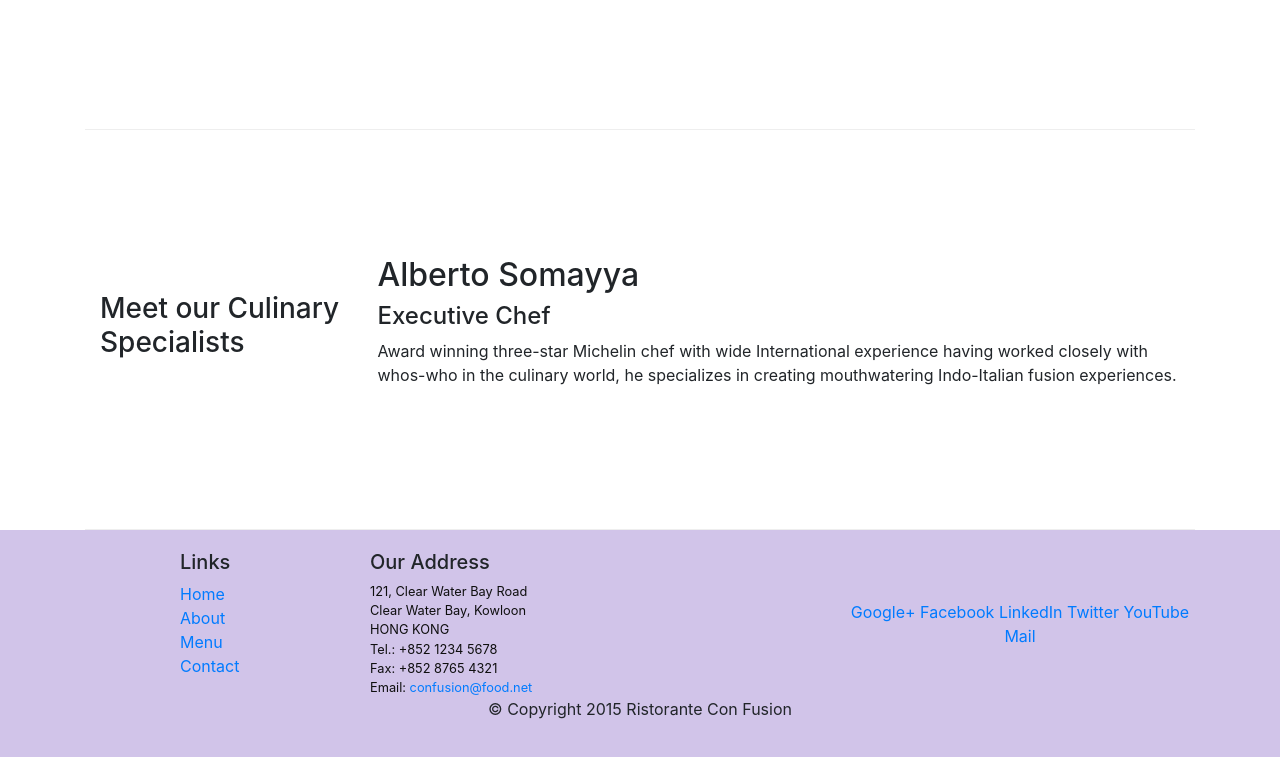
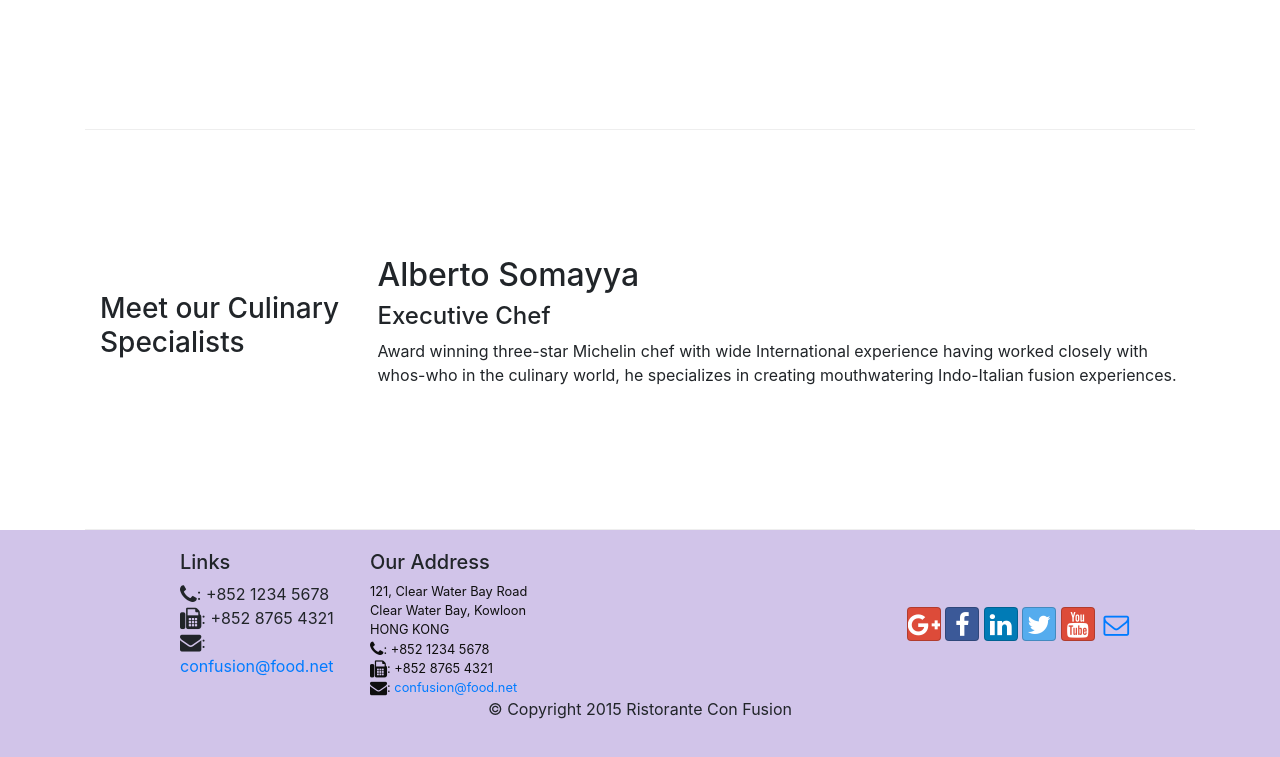
Before and after one commit to ubongn/confusion, a website: page index.html in a window 1280 px wide. Shown: the part 980-1737 px from the top of the page. Drawn offline with nearby package versions, Linux system fonts and the light colour scheme.

Commit message:
Icon Font

```diff
--- a/aboutus.html
+++ b/aboutus.html
@@ -13,6 +13,14 @@
     <link
       rel="stylesheet"
       href="node_modules/bootstrap/dist/css/bootstrap.min.css"
+    />
+    <link
+    rel="stylesheet"
+    href="node_modules/font-awesome/css/font-awesome.min.css"
+  />
+  <link
+    rel="stylesheet"
+    href="node_modules/bootstrap-social/bootstrap-social.css"
   />
     <link href="css/styles.css" rel="stylesheet" />
 
@@ -33,14 +41,26 @@
         <a class="navbar-brand" href="/index.html">Ristorante Con Fusion</a>
         <div class="collapse navbar-collapse" id="Navbar">
           <ul class="navbar-nav mr-auto">
+            <li class="nav-item active">
+                <a class="nav-link" href="/index.html"
+                  ><span class="fa fa-home fa-lg"></span> Home</a
+                >
+              </li>
               <li class="nav-item">
-              <a class="nav-link" href="/index.html">Home</a>
+                <a class="nav-link" href="./aboutus.html"
+                  ><span class="fa fa-info fa-lg"></span> About</a
+                >
               </li>
-            <li class="nav-item active">
-              <a class="nav-link" href="#">About</a>
+              <li class="nav-item">
+                <a class="nav-link" href="#"
+                  ><span class="fa fa-list fa-lg"></span> Menu</a
+                >
               </li>
-            <li class="nav-item"><a class="nav-link" href="#">Menu</a></li>
-            <li class="nav-item"><a class="nav-link" href="#">Contact</a></li>
+              <li class="nav-item">
+                <a class="nav-link" href="#"
+                  ><span class="fa fa-address-card fa-lg"></span> Contact</a
+                >
+              </li>
           </ul>
         </div>
       </div>
@@ -146,13 +166,16 @@
     <footer class="footer">
       <div class="container">
         <div class="row">
-          <div class="col-4 offset-1 col-sm-2">
+          <div class="col-5 offset-1 col-sm-2">
             <h5>Links</h5>
             <ul class="list-unstyled">
-              <li><a href="/index.html">Home</a></li>
-              <li><a href="#">About</a></li>
-              <li><a href="#">Menu</a></li>
-              <li><a href="#">Contact</a></li>
+                <i class="fa fa-phone fa-lg"></i
+                >: +852 1234 5678<br />
+                <i class="fa fa-fax fa-lg"></i
+                >: +852 8765 4321<br />
+                <i class="fa fa-envelope fa-lg"></i
+                >:
+                <a href="mailto:confusion@food.net">confusion@food.net</a>
               </ul>
           </div>
           <div class="col-7 col-sm-5">
@@ -161,26 +184,48 @@
               121, Clear Water Bay Road<br />
               Clear Water Bay, Kowloon<br />
               HONG KONG<br />
-              Tel.: +852 1234 5678<br />
-              Fax: +852 8765 4321<br />
-              Email: <a href="mailto:confusion@food.net">confusion@food.net</a>
+              <i class="fa fa-phone fa-lg"></i>: +852 1234 5678<br>
+              <i class="fa fa-fax fa-lg"></i>: +852 8765 4321<br>
+              <i class="fa fa-envelope fa-lg"></i>:
+              <a href="mailto:confusion@food.net">confusion@food.net</a>
             </address>
           </div>
-          <div class="col-12 col-sm-4 align-self-center">
+          <div class="col col-sm-4 align-self-center">
             <div class="text-center">
-              <a href="http://google.com/+">Google+</a>
-              <a href="http://www.facebook.com/profile.php?id=">Facebook</a>
-              <a href="http://www.linkedin.com/in/">LinkedIn</a>
-              <a href="http://twitter.com/">Twitter</a>
-              <a href="http://youtube.com/">YouTube</a>
-              <a href="mailto:">Mail</a>
+              <a
+                class="btn btn-social-icon btn-google"
+                href="http://google.com/+"
+                ><i class="fa fa-google-plus"></i
+              ></a>
+              <a
+                class="btn btn-social-icon btn-facebook"
+                href="http://www.facebook.com/profile.php?id="
+                ><i class="fa fa-facebook"></i
+              ></a>
+              <a
+                class="btn btn-social-icon btn-linkedin"
+                href="http://www.linkedin.com/in/"
+                ><i class="fa fa-linkedin"></i
+              ></a>
+              <a
+                class="btn btn-social-icon btn-twitter"
+                href="http://twitter.com/"
+                ><i class="fa fa-twitter"></i
+              ></a>
+              <a
+                class="btn btn-social-icon btn-google"
+                href="http://youtube.com/"
+                ><i class="fa fa-youtube"></i
+              ></a>
+              <a class="btn btn-social-icon" href="mailto:"
+                ><i class="fa fa-envelope-o"></i
+              ></a>
             </div>
         </div>
         </div>
         <div class="row justify-content-center">
             <div class="col-auto">
               <p>© Copyright 2018 Ristorante Con Fusion</p>
-          </div>
             </div>
       </div>
     </footer>
--- a/index.html
+++ b/index.html
@@ -15,6 +15,14 @@
     <link
       rel="stylesheet"
       href="node_modules/bootstrap/dist/css/bootstrap.min.css"
+    />
+    <link
+      rel="stylesheet"
+      href="node_modules/font-awesome/css/font-awesome.min.css"
+    />
+    <link
+      rel="stylesheet"
+      href="node_modules/bootstrap-social/bootstrap-social.css"
     />
 
     <link href="css/styles.css" rel="stylesheet" />
@@ -35,13 +43,25 @@
         <div class="collapse navbar-collapse" id="Navbar">
           <ul class="navbar-nav mr-auto">
             <li class="nav-item active">
-              <a class="nav-link" href="#">Home</a>
+              <a class="nav-link" href="#"
+                ><span class="fa fa-home fa-lg"></span> Home</a
+              >
             </li>
             <li class="nav-item">
-              <a class="nav-link" href="./aboutus.html">About</a>
+              <a class="nav-link" href="./aboutus.html"
+                ><span class="fa fa-info fa-lg"></span> About</a
+              >
             </li>
-            <li class="nav-item"><a class="nav-link" href="#">Menu</a></li>
-            <li class="nav-item"><a class="nav-link" href="#">Contact</a></li>
+            <li class="nav-item">
+              <a class="nav-link" href="#"
+                ><span class="fa fa-list fa-lg"></span> Menu</a
+              >
+            </li>
+            <li class="nav-item">
+              <a class="nav-link" href="#"
+                ><span class="fa fa-address-card fa-lg"></span> Contact</a
+              >
+            </li>
           </ul>
         </div>
       </div>
@@ -115,10 +135,13 @@
           <div class="col-5 offset-1 col-sm-2">
             <h5>Links</h5>
             <ul class="list-unstyled">
-              <li><a href="#">Home</a></li>
-              <li><a href="/aboutus.html">About</a></li>
-              <li><a href="#">Menu</a></li>
-              <li><a href="#">Contact</a></li>
+              <i class="fa fa-phone fa-lg"></i
+              >: +852 1234 5678<br />
+              <i class="fa fa-fax fa-lg"></i
+              >: +852 8765 4321<br />
+              <i class="fa fa-envelope fa-lg"></i
+              >:
+              <a href="mailto:confusion@food.net">confusion@food.net</a>
             </ul>
           </div>
           <div class="col-6 col-sm-5">
@@ -127,19 +150,42 @@
               121, Clear Water Bay Road<br />
               Clear Water Bay, Kowloon<br />
               HONG KONG<br />
-              Tel.: +852 1234 5678<br />
-              Fax: +852 8765 4321<br />
-              Email: <a href="mailto:confusion@food.net">confusion@food.net</a>
+              <i class="fa fa-phone fa-lg"></i>: +852 1234 5678<br />
+              <i class="fa fa-fax fa-lg"></i>: +852 8765 4321<br />
+              <i class="fa fa-envelope fa-lg"></i>:
+              <a href="mailto:confusion@food.net">confusion@food.net</a>
             </address>
           </div>
           <div class="col col-sm-4 align-self-center">
-            <div style="text-align: center">
-              <a href="http://google.com/+">Google+</a>
-              <a href="http://www.facebook.com/profile.php?id=">Facebook</a>
-              <a href="http://www.linkedin.com/in/">LinkedIn</a>
-              <a href="http://twitter.com/">Twitter</a>
-              <a href="http://youtube.com/">YouTube</a>
-              <a href="mailto:">Mail</a>
+            <div class="text-center">
+              <a
+                class="btn btn-social-icon btn-google"
+                href="http://google.com/+"
+                ><i class="fa fa-google-plus"></i
+              ></a>
+              <a
+                class="btn btn-social-icon btn-facebook"
+                href="http://www.facebook.com/profile.php?id="
+                ><i class="fa fa-facebook"></i
+              ></a>
+              <a
+                class="btn btn-social-icon btn-linkedin"
+                href="http://www.linkedin.com/in/"
+                ><i class="fa fa-linkedin"></i
+              ></a>
+              <a
+                class="btn btn-social-icon btn-twitter"
+                href="http://twitter.com/"
+                ><i class="fa fa-twitter"></i
+              ></a>
+              <a
+                class="btn btn-social-icon btn-google"
+                href="http://youtube.com/"
+                ><i class="fa fa-youtube"></i
+              ></a>
+              <a class="btn btn-social-icon" href="mailto:"
+                ><i class="fa fa-envelope-o"></i
+              ></a>
             </div>
           </div>
         </div>
--- a/package.json
+++ b/package.json
@@ -15,6 +15,8 @@
   },
   "dependencies": {
     "bootstrap": "^4.0.0",
+    "bootstrap-social": "^5.1.1",
+    "font-awesome": "^4.7.0",
     "jquery": "^3.3.1",
     "popper.js": "^1.12.9"
   }
```
Also changed, not shown: 1 other file. Lines whose indentation alone changed are shown as unchanged.
